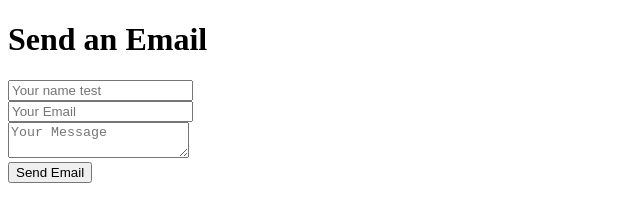
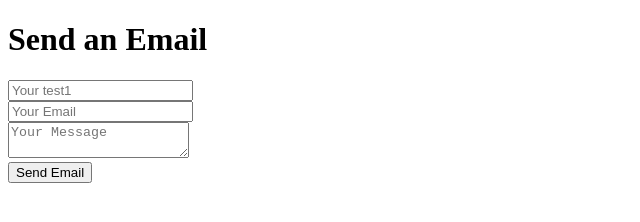
Before and after one commit to AgentSudoSu/email, a plain HTML site: page index.html in a window 1280 px wide. Shown: the full height of the page, 0-640 px from the left. Drawn offline with Linux system fonts and the light colour scheme.

Commit message:
Update index.html

```diff
--- a/index.html
+++ b/index.html
@@ -8,7 +8,7 @@
 <body>
     <h1>Send an Email</h1>
     <form id="contact-form">
-        <input type="text" id="from_name" name="from_name" placeholder="Your name test" required><br>
+        <input type="text" id="from_name" name="from_name" placeholder="Your test1" required><br>
         <input type="email" id="from_email" name="from_email" placeholder="Your Email" required><br>
         <textarea id="message" name="message" placeholder="Your Message" required></textarea><br>
         <button type="submit">Send Email</button>
```
